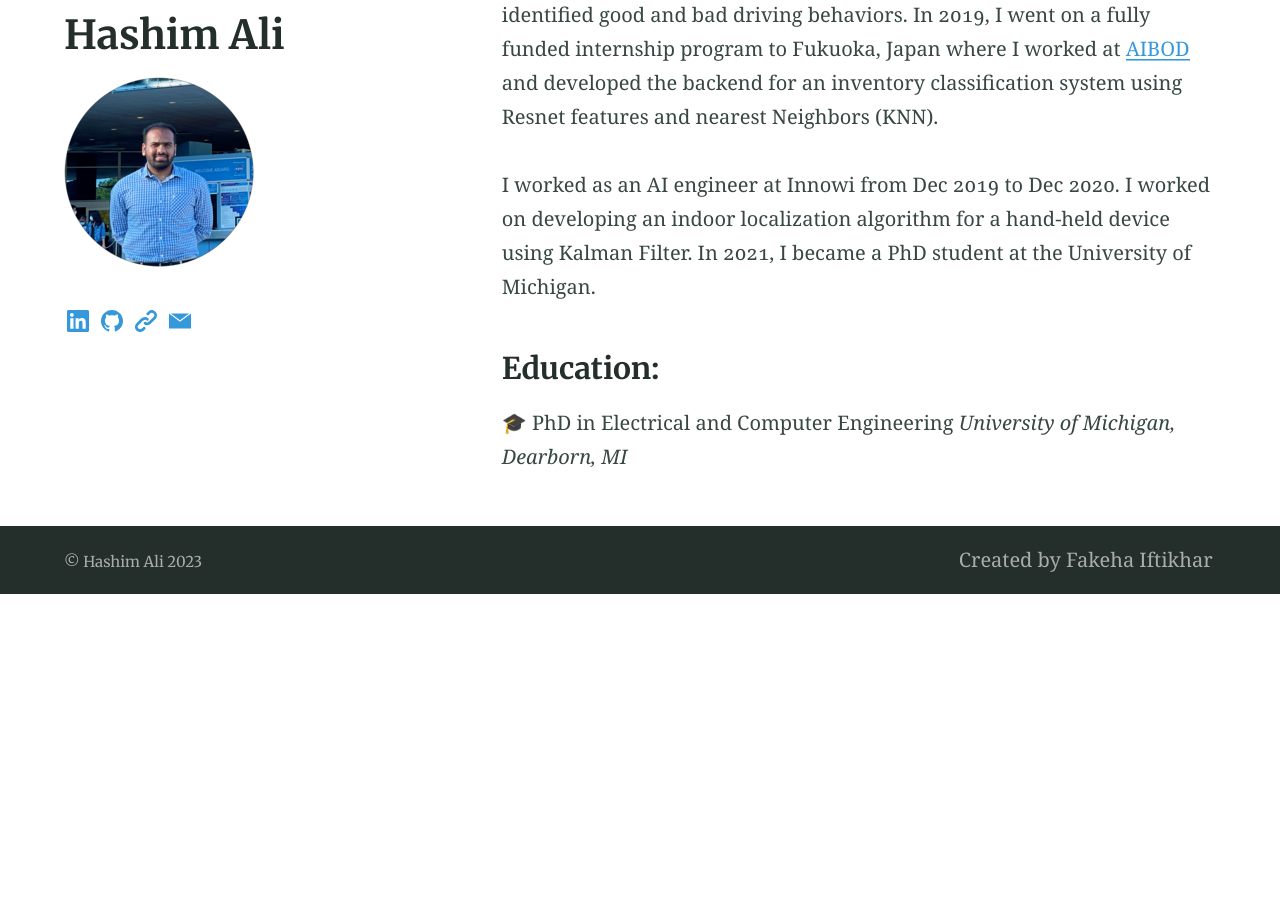
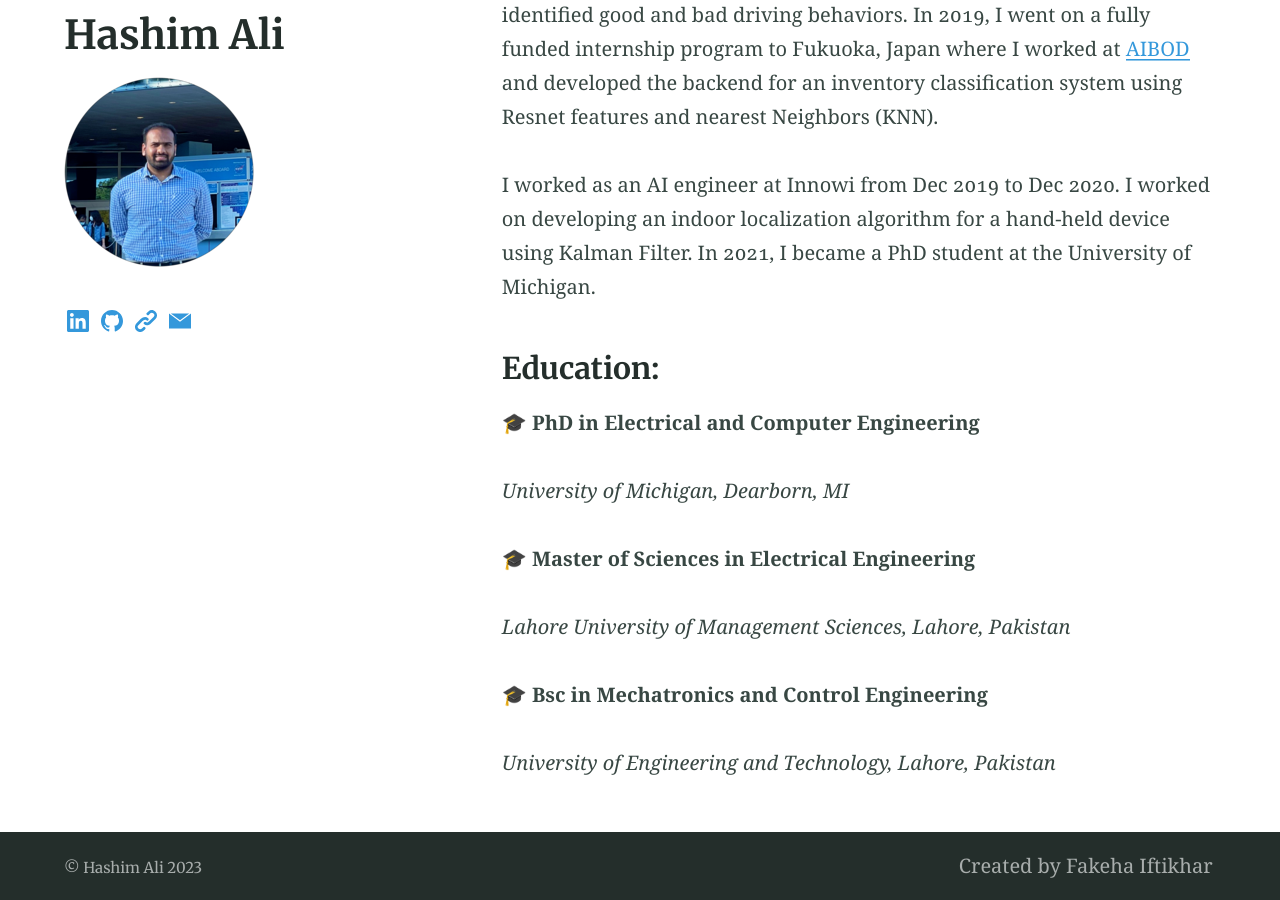
Before and after one commit to Fakeha-38/fakeha-38.github.io, a Jekyll site: the page built from index.md, in a window 1280 px wide and 900 px high, scrolled down 1040 px. Built offline with Jekyll 4.4.1, drawn with Linux system fonts in a browser that asks for light colours; emoji names are drawn with the system emoji font; before the commit the page ends 1634 px from its top, so only the background shows below that.

Commit message:
update edu 4

```diff
--- a/index.md
+++ b/index.md
@@ -15,5 +15,14 @@ In 2016, I completed my Undergraduate degree in mechatronics and Control Enginee
 I worked as an AI engineer at Innowi from Dec 2019 to Dec 2020. I worked on developing an indoor localization algorithm for a hand-held device using Kalman Filter. In 2021, I became a PhD student at the University of Michigan.
 
 ### Education: {#education}
-:mortar_board: PhD in Electrical and Computer Engineering
+:mortar_board: **PhD in Electrical and Computer Engineering**
+
 *University of Michigan, Dearborn, MI*
+
+:mortar_board: **Master of Sciences in Electrical Engineering**
+
+*Lahore University of Management Sciences, Lahore, Pakistan*
+
+:mortar_board: **Bsc in Mechatronics and Control Engineering**
+
+*University of Engineering and Technology, Lahore, Pakistan*
```
